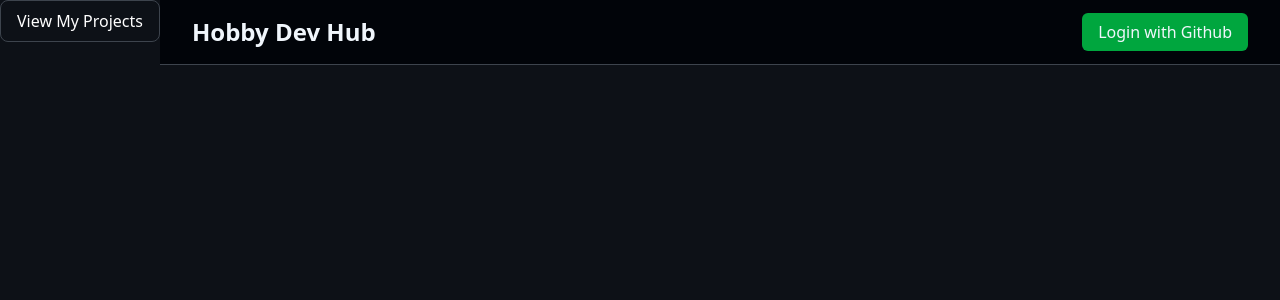
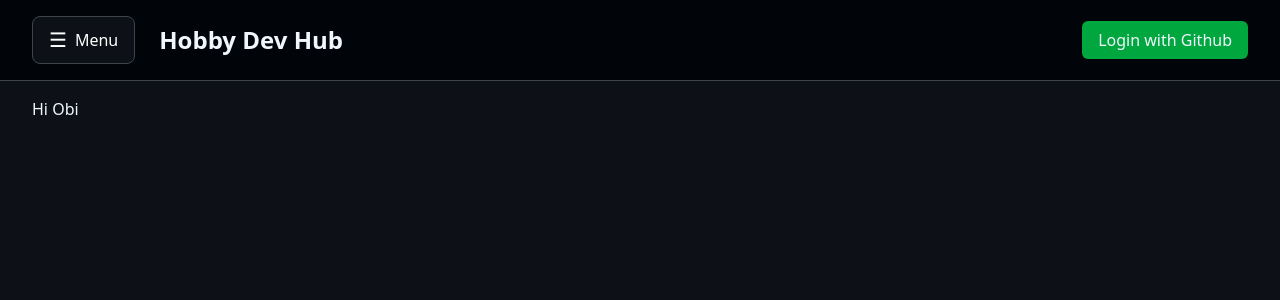
Before and after one commit to daniiltsioma/hobby-dev-hub, a React (Vite) app in the folder frontend/: page /projects/active in a window 1280 px wide. Shown: the top 300 px of the page. Built offline with nearby package versions, Linux system fonts and the light colour scheme; no server answers.

Commit message:
Created a sidebar with links to the /projects/active and /projects/archived routes

```diff
--- a/frontend/package.json
+++ b/frontend/package.json
@@ -12,6 +12,7 @@
   },
   "dependencies": {
     "@tailwindcss/vite": "^4.0.6",
+    "lucide-react": "^0.475.0",
     "react": "^19.0.0",
     "react-dom": "^19.0.0",
     "react-router-dom": "^7.2.0",
--- a/frontend/src/App.tsx
+++ b/frontend/src/App.tsx
@@ -5,13 +5,23 @@ import Project from "./routes/Project";
 import NewProject from "./routes/NewProject";
 import ActiveProjects from "./routes/ActiveProjects";
 import Sidebar from "./components/sidebar/sidebar";
+import { useState } from "react";
 
 function App() {
+  const [isSidebarOpen, setIsSidebarOpen] = useState(false);
+
   return (
     <div className="flex relative min-h-screen">
-      <Sidebar />
-      <div className="flex-1">
-        <Header />
+      <Sidebar isOpen={isSidebarOpen} setIsOpen={setIsSidebarOpen} />
+      <div
+        className={`flex-1 transition-all duration-300 ${
+          isSidebarOpen ? "ml-60" : "ml-0"
+        }`}
+      >
+        <Header
+          setIsSidebarOpen={setIsSidebarOpen}
+          isSidebarOpen={isSidebarOpen}
+        />
         <Routes>
           <Route path="/" element={<Home />} />
           <Route path="/projects/new" element={<NewProject />} />
--- a/frontend/src/components/Header.tsx
+++ b/frontend/src/components/Header.tsx
@@ -3,7 +3,15 @@ import { getUser } from "../lib/user";
 import { Link } from "react-router-dom";
 //import ProjectSearch from "./ProjectSearch"
 
-export default function Header() {
+interface HeaderProps {
+  setIsSidebarOpen: React.Dispatch<React.SetStateAction<boolean>>;
+  isSidebarOpen: boolean;
+}
+
+export default function Header({
+  setIsSidebarOpen,
+  isSidebarOpen,
+}: HeaderProps) {
   const [username, setUsername] = useState();
 
   useEffect(() => {
@@ -17,7 +25,16 @@ export default function Header() {
   return (
     <div className="flex items-center justify-between bg-[#010409] border-b border-[#3d444d] px-8 py-4">
       <div className="flex items-center">
-                <div className="text-2xl font-bold">Hobby Dev Hub</div>
+        {!isSidebarOpen && (
+          <button
+            onClick={() => setIsSidebarOpen(true)}
+            className="z-50 bg-[#0d1117] text-white border border-[#3d444d] rounded-lg px-4 py-2 flex items-center gap-2"
+          >
+            <span style={{ fontSize: "20px" }}>☰</span>
+            Menu
+          </button>
+        )}
+        <div className="text-2xl font-bold px-6">Hobby Dev Hub</div>
         {username && (
           <Link
             to="/projects/new"
@@ -27,6 +44,7 @@ export default function Header() {
           </Link>
         )}
       </div>
+
       {/*<ProjectSearch/>*/}
       <div>
         {username ? (
--- a/frontend/src/components/sidebar/sidebar.tsx
+++ b/frontend/src/components/sidebar/sidebar.tsx
@@ -1,35 +1,55 @@
-import { useState } from "react";
-//import { TextEncoder } from "util";
-//global.TextEncoder = TextEncoder;
+import { useEffect, useState } from "react";
 import { Link } from "react-router-dom";
 
-const Sidebar = () => {
-  const [isOpen, setIsOpen] = useState(false);
+interface SidebarProps {
+  isOpen: boolean;
+  setIsOpen: React.Dispatch<React.SetStateAction<boolean>>;
+}
+
+const Sidebar: React.FC<SidebarProps> = ({ isOpen, setIsOpen }) => {
   const [isSubMenuOpen, setIsSubMenuOpen] = useState(false);
+  const [isButtonVisible, setIsButtonVisible] = useState(false);
+
+  useEffect(() => {
+    if (isOpen) {
+      const timeoutId = setTimeout(() => {
+        setIsButtonVisible(true);
+      }, 100);
+      return () => clearTimeout(timeoutId);
+    } else {
+      setIsButtonVisible(false);
+    }
+  }, [isOpen]);
 
   return (
-    <div>
-      {/* Button to toggle the sidebar */}
-      <button
-        onClick={() => setIsOpen(!isOpen)}
-        className="bg-[#0d1117] text-white border border-[#3d444d] rounded-lg px-4 py-2"
+    <div className="relative">
+      {/* Menu Button inside Sidebar */}
+      {isOpen && isButtonVisible && (
+        <button
+          onClick={() => setIsOpen(false)}
+          className="absolute top-4 ght-3 z-50 left-45 bg-[#0d1117] text-white border border-[#3d444d] rounded-lg px-4 py-2 flex items-center gap-2"
+        >
+          <span style={{ fontSize: "10px" }}>❌</span>
+        </button>
+      )}
+
+      {/* Sidebar Container */}
+      <div
+        className={`fixed left-0 top-0 h-full w-60 bg-[#161b22] text-white border-r border-[#3d444d] transform ${
+          isOpen ? "translate-x-0" : "-translate-x-full"
+        } transition-transform duration-300 ease-in-out z-40`}
       >
-        {isOpen ? "Close Sidebar" : "View My Projects"}
-      </button>
-
-      {/* Sidebar Menu */}
-      {isOpen && (
-        <div className="absolute left-0 mt-2 w-48 bg-[#161b22] text-white border border-[#3d444d] rounded-lg shadow-lg">
-          <ul className="p-2">
-            {/* Main Menu Button: View My Porjects */}
-            <li className="p-2 hover:bg-[#1f2937] rounded">
+        {/* Sidebar Content */}
+        <div className="p-4">
+          <h2 className="text-lg font-bold mb-4">My Projects</h2>
+          <ul className="space-y-2">
+            <li>
               <button
                 onClick={() => setIsSubMenuOpen(!isSubMenuOpen)}
-                className="w-full text-left"
+                className="w-full text-left p-2 rounded hover:bg-[#1f2937] transition"
               >
                 View My Projects
               </button>
-              {/* Submenu for Active and Archived Projects */}
               {isSubMenuOpen && (
                 <div className="ml-4 mt-2 bg-[#1f2937] rounded-lg shadow-lg">
                   <ul className="p-2">
@@ -55,7 +75,7 @@ const Sidebar = () => {
             </li>
           </ul>
         </div>
-      )}
+      </div>
     </div>
   );
 };
--- a/frontend/src/routes/ActiveProjects.tsx
+++ b/frontend/src/routes/ActiveProjects.tsx
@@ -2,5 +2,7 @@ import { useParams } from "react-router-dom";
 import { useEffect } from "react";
 
 export default function ActiveProjects() {
-  return <div className="w-[400px] flex flex-col items-start px-8 mt-4"></div>;
+  return (
+    <div className="w-[400px] flex flex-col items-start px-8 mt-4">Hi Obi</div>
+  );
 }
```
Also changed, not shown: 1 other file (tests, documents, lock files or other folders). Lines whose indentation alone changed are shown as unchanged.
